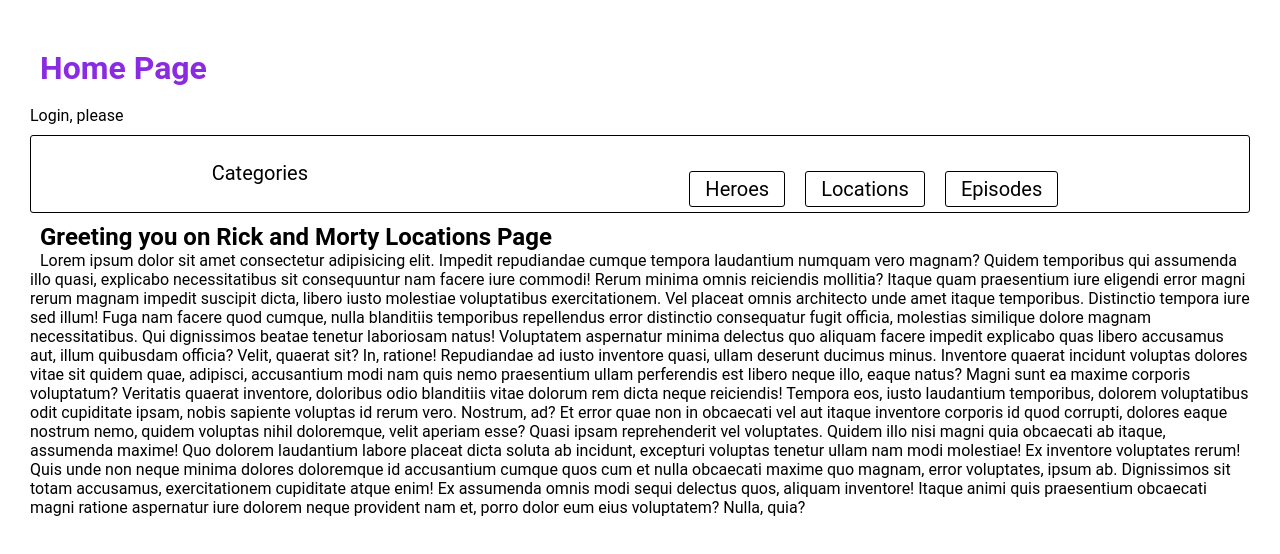
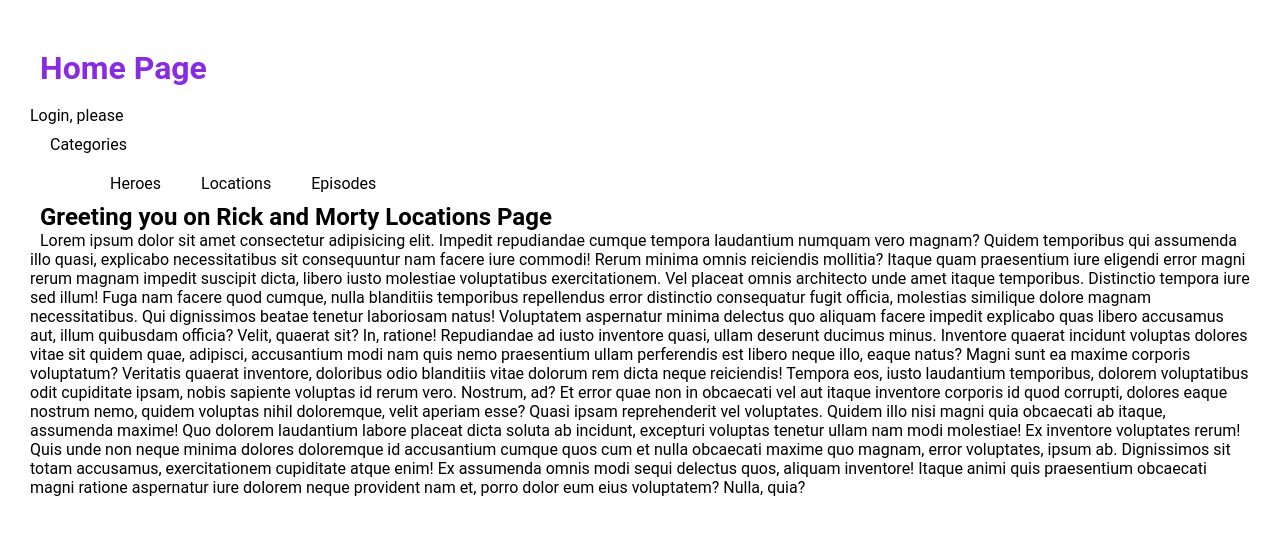
Before and after one commit to Yogurt7v/RickMortyRoutes, a React (Create React App) app: page / in a window 1280 px wide. Shown: the top 554 px of the page. Built offline with nearby package versions, Linux system fonts and the light colour scheme.

Commit message:
fix: переехал на Vite использовал mantine использована первая архитектура приложения.

```diff
--- a/src/components/Episodes.jsx
+++ b/src/components/Episodes.jsx
@@ -57,7 +57,7 @@
         <button onClick={() => handleSort("ASC")}>по возрастанию</button>
         <button onClick={() => handleSort("DESC")}>по убыванию</button>
       </div>
-      <div className="container">
+      <div>
         {episodes.map((item, index) => {
           if (episodes.length === index + 1) {
             return (
--- a/src/components/Heroes.jsx
+++ b/src/components/Heroes.jsx
@@ -56,7 +56,7 @@
         <button onClick={() => handleSort("ASC")}>по возрастанию</button>
         <button onClick={() => handleSort("DESC")}>по убыванию</button>
       </div>
-      <div className="container" hasError>
+      <div>
         {heroes?.map((item, index) => {
           if (heroes.length - 3 === index + 1) {
             return (
--- a/src/components/Locations.jsx
+++ b/src/components/Locations.jsx
@@ -57,7 +57,7 @@
         <button onClick={() => handleSort("ASC")}>по возрастанию</button>
         <button onClick={() => handleSort("DESC")}>по убыванию</button>
       </div>
-      <div className="container">
+      <div>
         {locations.map((item, index) => {
           if (locations.length === index + 1) {
             return (
--- a/src/components/Navmenu.jsx
+++ b/src/components/Navmenu.jsx
@@ -12,7 +12,7 @@
       <Header />
       <Suspense fallback={<div>Loading...</div>}>
         <AuthStatus />
-        <div className="Navmenu__container">
+        <div>
           <nav>
             <NavLink to="/categories">Categories</NavLink>
             <ul>
```
